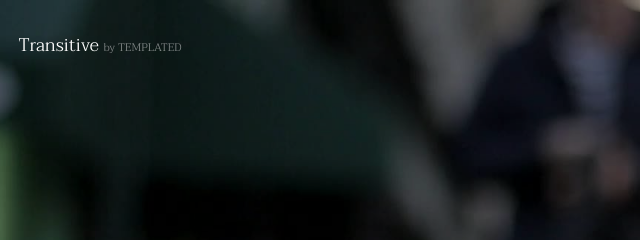
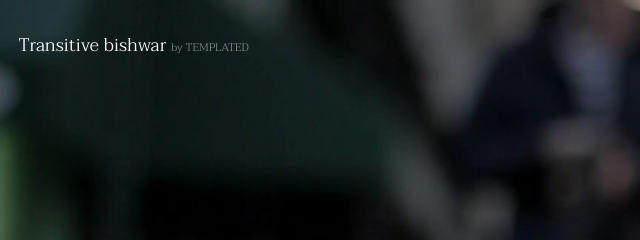
Before and after one commit to Bishwarmarik/myproject, a plain HTML site: page index.html in a window 1280 px wide. Shown: the top 240 px of the page, 0-640 px from the left. Drawn offline with Linux system fonts and the light colour scheme.

Commit message:
new ubdate

```diff
--- a/index.html
+++ b/index.html
@@ -15,7 +15,7 @@
 
 		<!-- Header -->
 			<header id="header" class="alt">
-				<div class="logo"><a href="index.html">Transitive <span>by TEMPLATED</span></a></div>
+				<div class="logo"><a href="index.html">Transitive bishwar    <span>by TEMPLATED</span></a></div>
 				<a href="#menu" class="toggle"><span>Menu</span></a>
 			</header>
 
```
